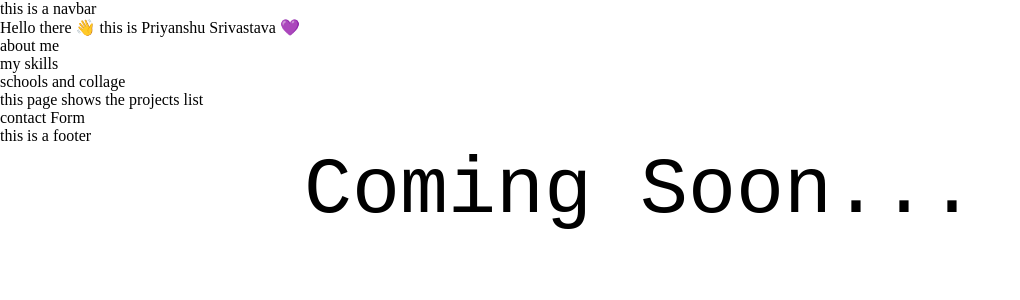
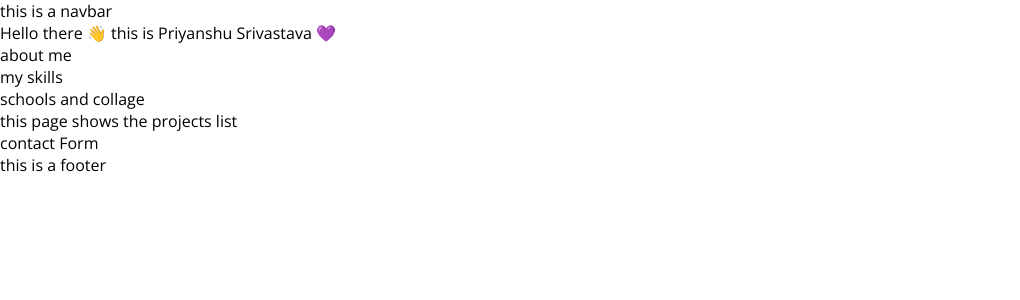
Before and after one commit to priyanshu4705/priyanshu-portfolio, a React (Create React App) app: page / in a window 1280 px wide. Shown: the top 300 px of the page, without its empty margins (0-1020 px from the left). Built offline with nearby package versions, Linux system fonts and the light colour scheme.

Commit message:
install requirements

```diff
--- a/package.json
+++ b/package.json
@@ -8,6 +8,7 @@
     "react-dom": "^17.0.2",
     "react-router-dom": "^5.2.0",
     "react-scripts": "4.0.3",
+    "react-scroll": "^1.8.2",
     "styled-components": "^5.2.3",
     "web-vitals": "^1.0.1"
   },
--- a/public/index.html
+++ b/public/index.html
@@ -5,15 +5,23 @@
     <link rel="icon" href="%PUBLIC_URL%/favicon.ico" />
     <meta name="viewport" content="width=device-width, initial-scale=1" />
     <meta name="theme-color" content="#000000" />
-    <meta
-    name="author"
-    content="Priyanshu Srivastava"
-    />
+    <meta name="author" content="Priyanshu Srivastava" />
     <meta
       name="description"
       content="Web site created using react + firebase with 💜 by Priyanshu Srivastava"
     />
     <link rel="manifest" href="%PUBLIC_URL%/manifest.json" />
+    <link rel="preconnect" href="https://fonts.gstatic.com" />
+    <link
+      rel="stylesheet"
+      href="https://cdnjs.cloudflare.com/ajax/libs/font-awesome/5.15.3/css/all.min.css"
+      integrity="sha512-iBBXm8fW90+nuLcSKlbmrPcLa0OT92xO1BIsZ+ywDWZCvqsWgccV3gFoRBv0z+8dLJgyAHIhR35VZc2oM/gI1w=="
+      crossorigin="anonymous"
+    />
+    <link
+      href="https://fonts.googleapis.com/css2?family=Open+Sans:wght@300;400;700&display=swap"
+      rel="stylesheet"
+    />
     <title>Priyanshu Srivastava 💻 💜</title>
   </head>
   <body>
--- a/src/App.css
+++ b/src/App.css
@@ -3,3 +3,8 @@
   padding: 0;
   box-sizing: border-box;
 }
+
+html, body {
+  scroll-behavior: smooth;
+  font-family: "Open Sans", sans-serif;
+}
--- a/src/components/Footer.js
+++ b/src/components/Footer.js
@@ -1,18 +1,8 @@
-import styled from 'styled-components'
-
-const H = styled.h1`
-    font-size: 5rem;
-    font-weight: 500;
-    font-family: monospace;
-    text-align: center;
-`
-
 const Footer = () => {
     return (
-        <div>
-            this is a footer
-            <H>Coming Soon...</H>
-        </div>
+        <>
+            <p>this is a footer</p>
+        </>
     )
 }
 
```
Also changed, not shown: 1 other file (tests, documents, lock files or other folders).
